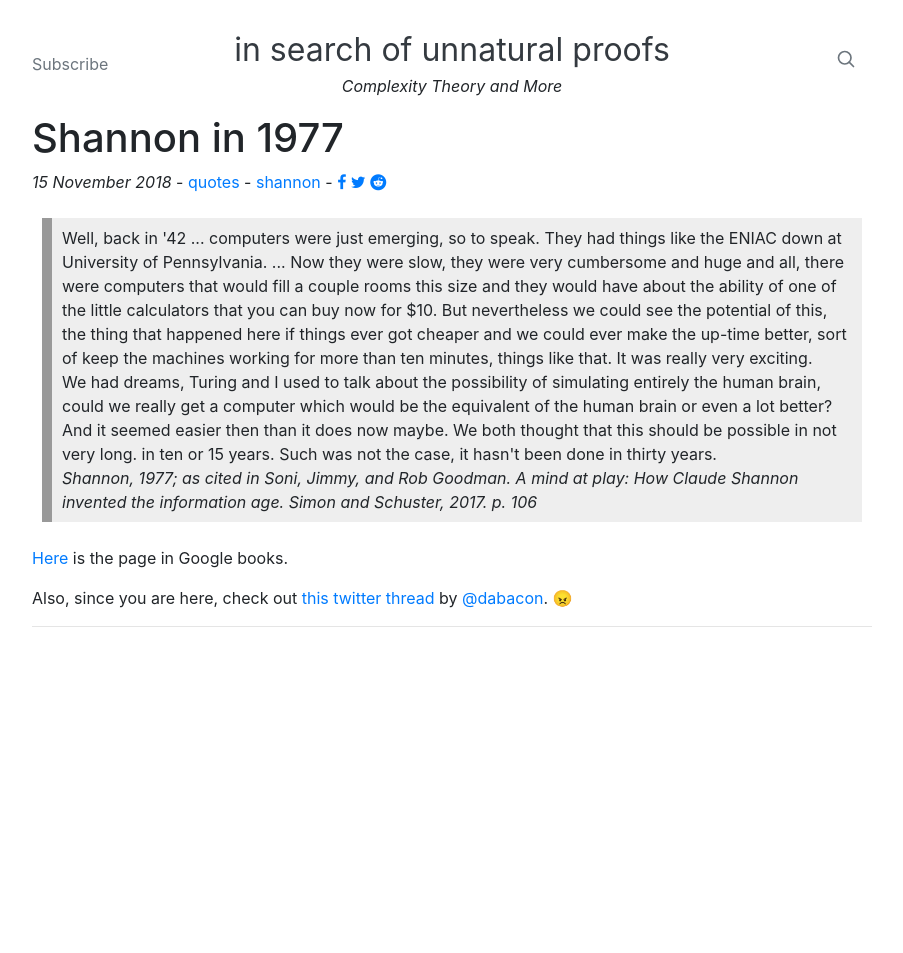
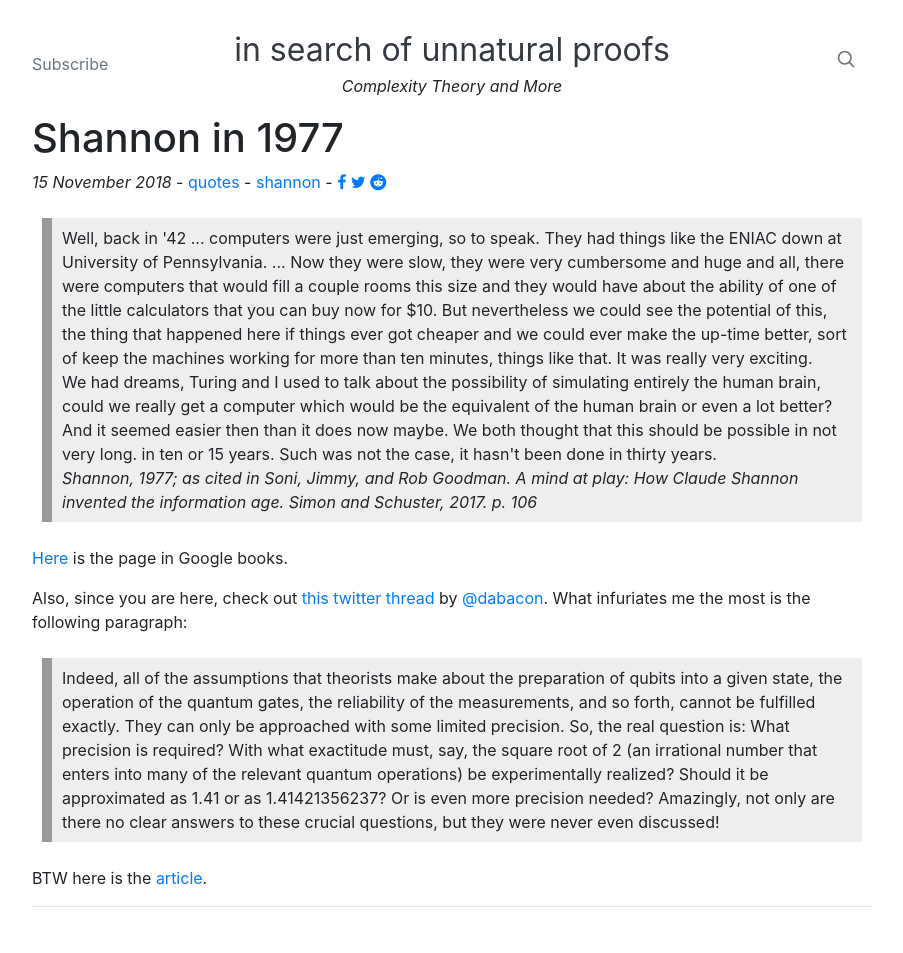
Before and after one commit to unnatural-proofs/unnatural-proofs.github.io, a Jekyll site: the page built from _posts/2018-11-15-shannon-in-1977.md, in a window 1280 px wide. Shown: the whole page, without its empty margins (188-1091 px from the left). Built offline with Jekyll 4.4.1, drawn with Linux system fonts in a browser that asks for light colours; nearby versions of some CDN libraries; emoji names are drawn with the system emoji font; comment, search, counter and statistics services are not loaded; before the commit the page ends 900 px from its top, so only the background shows below that.

Commit message:
updated post

```diff
--- a/_posts/2018-11-15-shannon-in-1977.md
+++ b/_posts/2018-11-15-shannon-in-1977.md
@@ -18,4 +18,7 @@ comments: true
 
 [Here](https://books.google.ca/books?id=gygsDwAAQBAJ&lpg=PA107&ots=YKtABbgVEM&dq=shannon%201977%20now%20they%20were%20slow%2C%20they%20were%20cumbersome%20and%20huge%20and%20all%2C%20they%20were%20computers&pg=PA107#v=onepage&q&f=false) is the page in Google books.
 
-Also, since you are here, check out [this twitter thread](https://twitter.com/dabacon/status/1063163663815663616) by [@dabacon](https://twitter.com/dabacon). :angry:
+Also, since you are here, check out [this twitter thread](https://twitter.com/dabacon/status/1063163663815663616) by [@dabacon](https://twitter.com/dabacon). What infuriates me the most is the following paragraph:
+> Indeed, all of the assumptions that theorists make about the preparation of qubits into a given state, the operation of the quantum gates, the reliability of the measurements, and so forth, cannot be fulfilled exactly. They can only be approached with some limited precision. So, the real question is: What precision is required? With what exactitude must, say, the square root of 2 (an irrational number that enters into many of the relevant quantum operations) be experimentally realized? Should it be approximated as 1.41 or as 1.41421356237? Or is even more precision needed? Amazingly, not only are there no clear answers to these crucial questions, but they were never even discussed!
+
+BTW here is the [article](https://spectrum.ieee.org/computing/hardware/the-case-against-quantum-computing).
```
